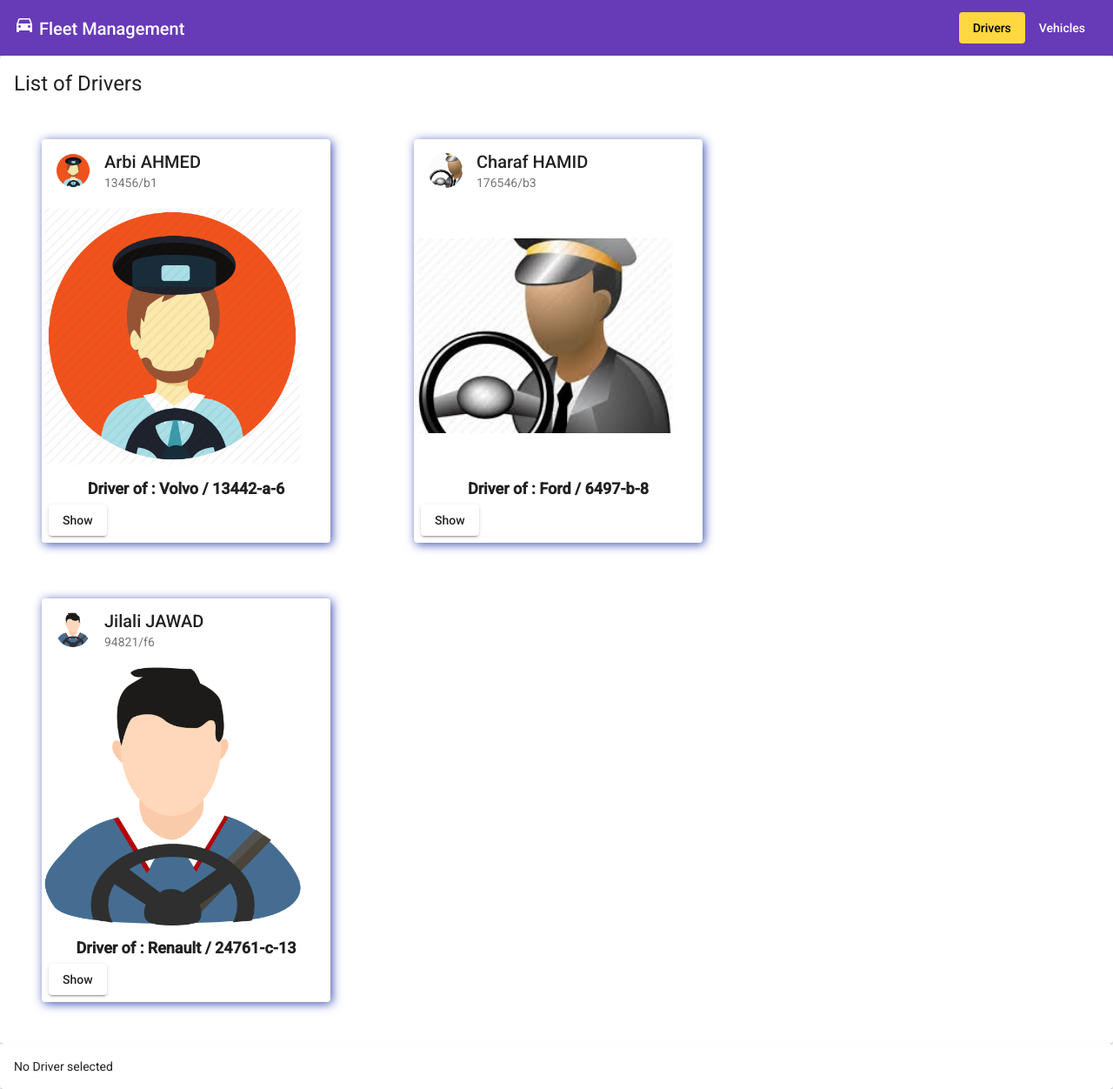
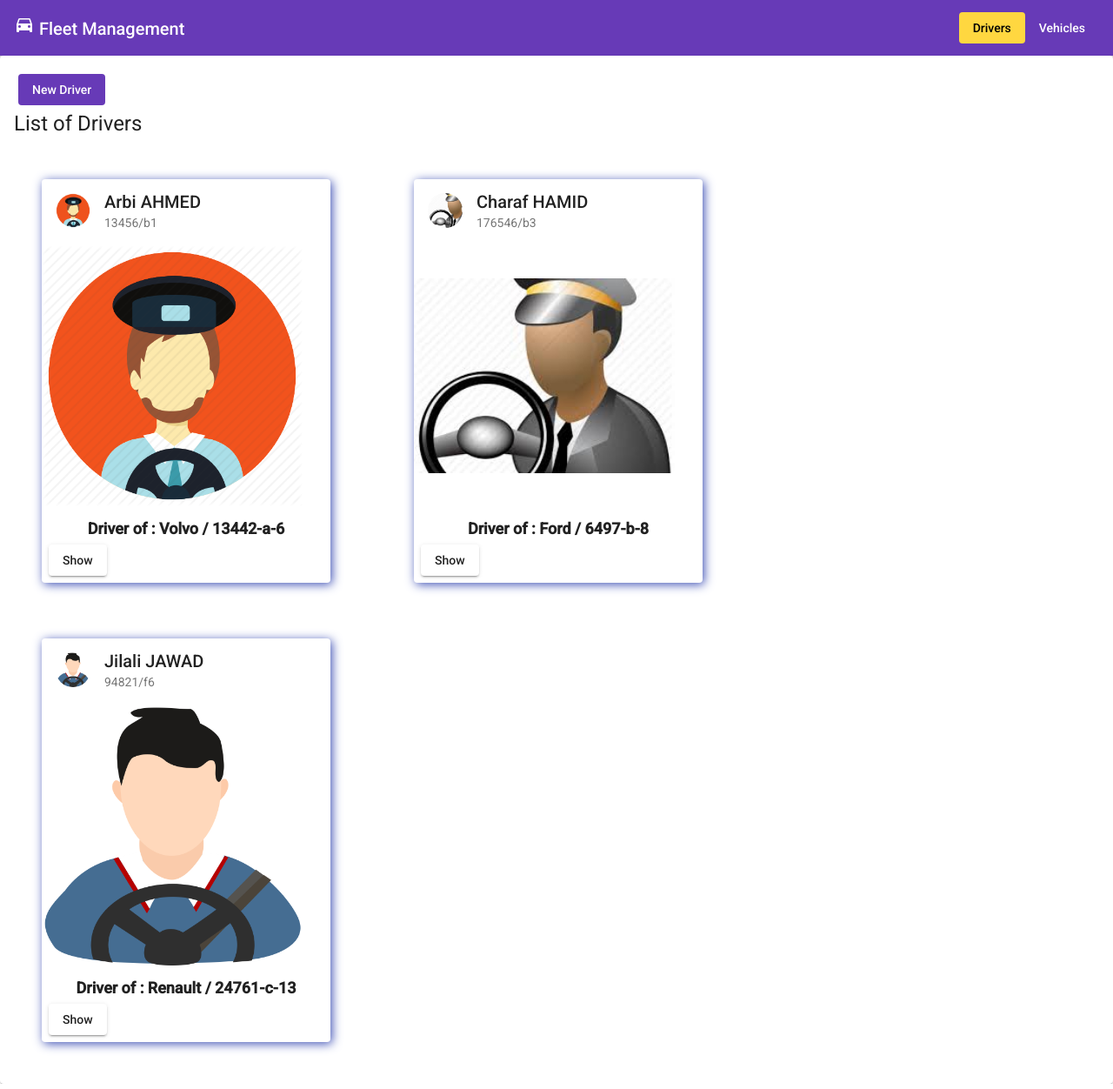
Before and after one commit to youma85/FleetManagement, an Angular app: page /drivers in a window 1280 px wide. Shown: the whole page at 87% size. Built offline with nearby package versions, Linux system fonts and the light colour scheme.

Commit message:
Add redirection to the Details page when clicking on new Driver Button

```diff
--- a/src/app/driver-list/driver-list.component.html
+++ b/src/app/driver-list/driver-list.component.html
@@ -1,3 +1,7 @@
+<div class="btn">
+  <button mat-flat-button color="primary" (click)="onNewDriver()">New Driver</button>
+</div>
+
 <h1>List of Drivers</h1>
 
 <div class="cardList">
--- a/src/app/driver-list/driver-list.component.ts
+++ b/src/app/driver-list/driver-list.component.ts
@@ -2,6 +2,7 @@ import {Component, EventEmitter, OnInit, Output} from '@angular/core';
 import {Driver} from '../model/driver';
 import {DomSanitizer, SafeUrl} from '@angular/platform-browser';
 import {DriverService} from '../services/driver.service';
+import {ActivatedRoute, Router} from "@angular/router";
 
 @Component({
   selector: 'app-driver-list',
@@ -13,7 +14,10 @@ export class DriverListComponent implements OnInit {
 
   // DomSanitizer helps preventing Cross Site Scripting Security bugs (XSS)
   // by sanitizing values to be safe to use in the different DOM contexts.
-  constructor(private sanitizer: DomSanitizer, private driverService: DriverService) {
+  constructor(private sanitizer: DomSanitizer,
+              private driverService: DriverService,
+              private router: Router,
+              private route: ActivatedRoute) {
   }
 
   ngOnInit(): void {
@@ -23,4 +27,8 @@ export class DriverListComponent implements OnInit {
   getImgContent(img: string): SafeUrl {
     return this.sanitizer.bypassSecurityTrustStyle(`url(${img})`);
   }
+
+  onNewDriver(): void {
+    this.router.navigate(['new'], {relativeTo: this.route});
+  }
 }
--- a/src/app/driver/driver.component.html
+++ b/src/app/driver/driver.component.html
@@ -1,13 +1,3 @@
 <mat-card>
-  <app-driver-list></app-driver-list>
+  <router-outlet></router-outlet>
 </mat-card>
-
-<mat-card>
-  <app-driver-details
-    *ngIf="currentDriver; else noDriver"
-    [driver]="currentDriver"></app-driver-details>
-
-  <ng-template #noDriver>
-    <p>No Driver selected</p>
-  </ng-template>
-</mat-card>
--- a/src/app/shared/shared.module.ts
+++ b/src/app/shared/shared.module.ts
@@ -15,6 +15,7 @@ import {BrowserModule} from '@angular/platform-browser';
 import {BrowserAnimationsModule} from '@angular/platform-browser/animations';
 import {FirstCharacterUpperCasePipe} from '../utils/firstcharcateruppercase.pipe';
 import {ShadowDirective} from '../utils/shadow.directive';
+import {RouterModule} from '@angular/router';
 @NgModule({
   declarations: [
     FirstCharacterUpperCasePipe,
@@ -47,7 +48,8 @@ import {ShadowDirective} from '../utils/shadow.directive';
     MatInputModule,
     MatTableModule,
     FirstCharacterUpperCasePipe,
-    ShadowDirective
+    ShadowDirective,
+    RouterModule
   ]
 })
 export class SharedModule { }
```
